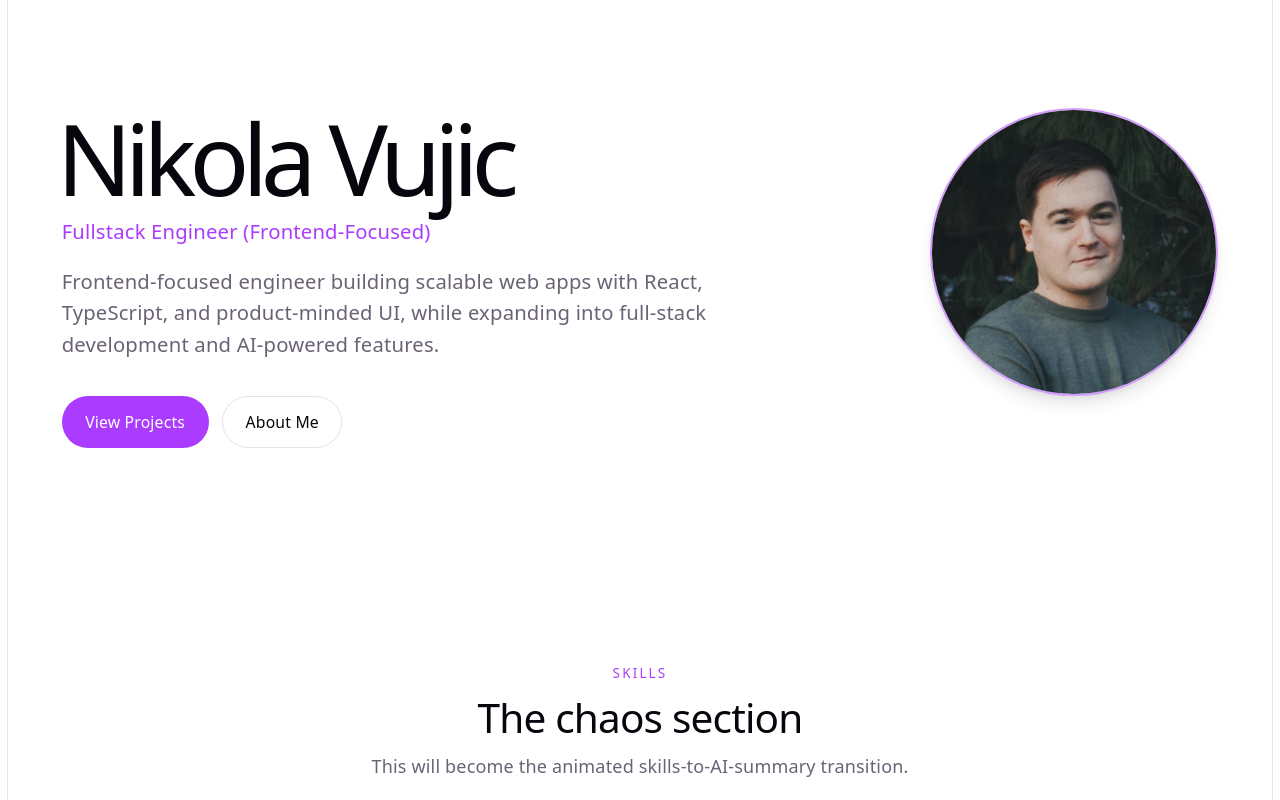
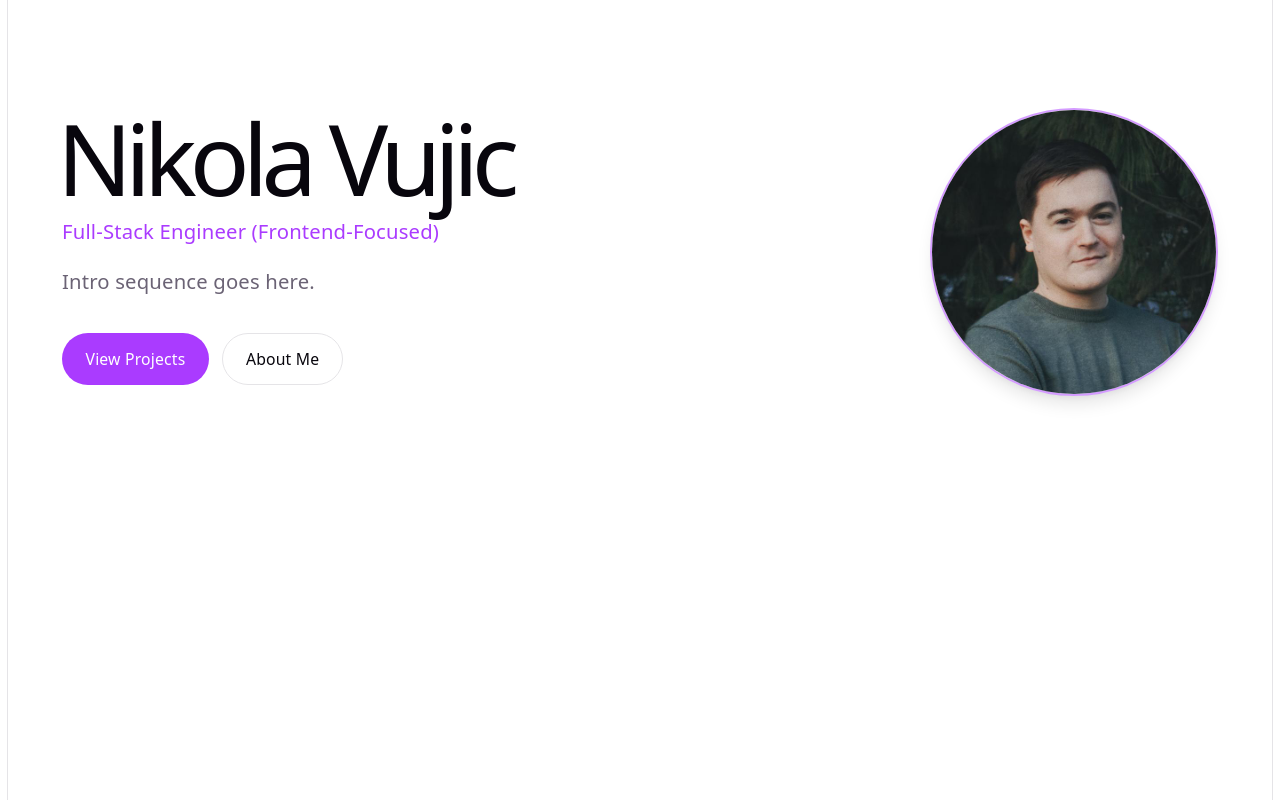
Before and after one commit to nikvujic/portfolio, a React app: page / in a window 1280 px wide. Shown: the top 800 px of the page. Built offline with nearby package versions, Linux system fonts and the light colour scheme; the HTML template or start-up script is replaced by a standard one.

Commit message:
Structure change, intro sequence backbone added

```diff
--- a/src/App.tsx
+++ b/src/App.tsx
@@ -1,17 +1,15 @@
-import { Hero } from './components/Hero';
-import { SkillsChaos } from './components/SkillsChaos';
-import { AIBioGenerator } from './components/AIBioGenerator';
-import { ProjectsSection } from './components/ProjectsSection';
-import { TechStackSection } from './components/TechStackSection';
+import { useState } from 'react';
+
+import { Content } from './components/Content';
+import { IntroContent } from './components/IntroContent';
 
 function App() {
+  const [introComplete, setIntroComplete] = useState(false);
+
   return (
     <main className="flex flex-col">
-      <Hero />
-      <SkillsChaos />
-      <AIBioGenerator />
-      <ProjectsSection />
-      <TechStackSection />
+      <IntroContent onComplete={() => setIntroComplete(true)} />
+      <Content visible={introComplete} />
     </main>
   );
 }
--- /dev/null
+++ b/src/components/Content.tsx
@@ -0,0 +1,23 @@
+import { SkillsChaos } from './SkillsChaos';
+import { AIBioGenerator } from './AIBioGenerator';
+import { ProjectsSection } from './ProjectsSection';
+import { TechStackSection } from './TechStackSection';
+
+type ContentProps = {
+  visible: boolean;
+};
+
+export function Content({ visible }: ContentProps) {
+  if (!visible) {
+    return null;
+  }
+
+  return (
+    <div className="flex flex-col">
+      <SkillsChaos />
+      <AIBioGenerator />
+      <ProjectsSection />
+      <TechStackSection />
+    </div>
+  );
+}
--- a/src/components/Hero.tsx
+++ /dev/null
@@ -1,47 +0,0 @@
-import profileImage from '../assets/images/profile.jpeg';
-
-export function Hero() {
-  return (
-    <section className="border-(--border) px-5 py-16 md:px-12 md:py-24">
-      <div className="mx-auto grid max-w-6xl items-start gap-10 lg:grid-cols-[minmax(0,1fr)_22rem] lg:gap-16">
-        <div className="max-w-3xl">
-          <h1 className="-ml-[0.05em] mb-2 text-5xl leading-none tracking-[-0.07em] md:text-7xl lg:text-[5.5rem]">
-            Nikola Vujic
-          </h1>
-
-          <p className="mb-4 text-base font-medium text-(--accent) md:text-lg">
-            Fullstack Engineer (Frontend-Focused)
-          </p>
-
-          <p className="max-w-2xl text-base text-(--text) md:text-lg">
-            Frontend-focused engineer building scalable web apps with React, TypeScript, and product-minded UI, while expanding into full-stack development and AI-powered features.
-          </p>
-
-          <div className="mt-8 flex flex-wrap items-center gap-3">
-            <a
-              href="#projects"
-              className="rounded-full border border-(--accent-border) bg-(--accent) px-5 py-3 text-sm font-medium text-white transition-transform duration-200 hover:-translate-y-0.5"
-            >
-              View Projects
-            </a>
-
-            <a
-              href="#about"
-              className="rounded-full border border-(--border) px-5 py-3 text-sm font-medium text-(--text-h) transition-colors duration-200 hover:bg-(--accent-bg)"
-            >
-              About Me
-            </a>
-          </div>
-        </div>
-
-        <div className="flex justify-center lg:justify-end">
-          <img
-            src={profileImage}
-            alt="Nikola Vujic"
-            className="h-48 w-48 rounded-full border-2 border-(--accent-border) object-cover shadow-[var(--shadow)] md:h-56 md:w-56 lg:h-64 lg:w-64"
-          />
-        </div>
-      </div>
-    </section>
-  );
-}
--- /dev/null
+++ b/src/components/IntroContent.tsx
@@ -0,0 +1,93 @@
+import { motion } from 'framer-motion';
+import profileImage from '../assets/images/profile.jpeg';
+import { IntroDescriptionSequence } from './IntroDescriptionSequence';
+
+const heroTransition = {
+  duration: 0.6,
+  ease: 'easeOut' as const,
+};
+
+type IntroContentProps = {
+  onComplete: () => void;
+};
+
+export function IntroContent({onComplete}: IntroContentProps) {
+  return (
+    <section className="border-(--border) px-5 py-16 md:px-12 md:py-24">
+      <div className="mx-auto grid max-w-6xl items-start gap-10 lg:grid-cols-[minmax(0,1fr)_22rem] lg:gap-16">
+        <motion.div
+          className="max-w-3xl transform-gpu will-change-transform"
+          initial={{ opacity: 0, y: 14 }}
+          animate={{ opacity: 1, y: 0 }}
+          transition={heroTransition}
+        >
+          <motion.h1
+            className="-ml-[0.05em] mb-2 text-5xl leading-none tracking-[-0.07em] md:text-7xl lg:text-[5.5rem] transform-gpu will-change-transform"
+            initial={{ opacity: 0, y: 12 }}
+            animate={{ opacity: 1, y: 0 }}
+            transition={{ ...heroTransition, delay: 0.08 }}
+          >
+            Nikola Vujic
+          </motion.h1>
+
+          <motion.p
+            className="mb-4 text-base font-medium text-(--accent) md:text-lg transform-gpu will-change-transform"
+            initial={{ opacity: 0, y: 10 }}
+            animate={{ opacity: 1, y: 0 }}
+            transition={{ ...heroTransition, delay: 0.16 }}
+          >
+            Full-Stack Engineer (Frontend-Focused)
+          </motion.p>
+
+          <motion.div
+            initial={{ opacity: 0, y: 10 }}
+            animate={{ opacity: 1, y: 0 }}
+            transition={{ ...heroTransition, delay: 0.24 }}
+          >
+            <IntroDescriptionSequence onComplete={onComplete} />
+          </motion.div>
+
+          <motion.div
+            className="mt-8 flex flex-wrap items-center gap-3 transform-gpu will-change-transform"
+            initial={{ opacity: 0, y: 12 }}
+            animate={{ opacity: 1, y: 0 }}
+            transition={{ ...heroTransition, delay: 0.32 }}
+          >
+            <motion.a
+              href="#projects"
+              className="rounded-full border border-(--accent-border) bg-(--accent) px-5 py-3 text-sm font-medium text-white transition-transform duration-200 hover:-translate-y-0.5"
+              whileHover={{ y: -2 }}
+              whileTap={{ scale: 0.98 }}
+            >
+              View Projects
+            </motion.a>
+
+            <motion.a
+              href="#about"
+              className="rounded-full border border-(--border) px-5 py-3 text-sm font-medium text-(--text-h) transition-colors duration-200 hover:bg-(--accent-bg)"
+              whileHover={{ y: -2 }}
+              whileTap={{ scale: 0.98 }}
+            >
+              About Me
+            </motion.a>
+          </motion.div>
+        </motion.div>
+
+        <motion.div
+          className="flex justify-center lg:justify-end transform-gpu will-change-transform"
+          initial={{ opacity: 0, scale: 0.97, y: 12 }}
+          animate={{ opacity: 1, scale: 1, y: 0 }}
+          transition={{ duration: 0.7, delay: 0.18, ease: 'easeOut' }}
+        >
+          <motion.img
+            src={profileImage}
+            alt="Nikola Vujic"
+            className="h-48 w-48 rounded-full border-2 border-(--accent-border) object-cover shadow-[var(--shadow)] md:h-56 md:w-56 lg:h-64 lg:w-64"
+            whileHover={{ y: -4, scale: 1.01 }}
+            transition={{ duration: 0.25 }}
+          />
+        </motion.div>
+      </div>
+    </section>
+  );
+}
--- /dev/null
+++ b/src/components/IntroDescriptionSequence.tsx
@@ -0,0 +1,13 @@
+type IntroDescriptionSequenceProps = {
+  onComplete: () => void;
+};
+
+export function IntroDescriptionSequence({onComplete}: IntroDescriptionSequenceProps) {
+  return (
+    <div className="max-w-2xl">
+      <p className="text-base text-(--text) md:text-lg">
+        Intro sequence goes here.
+      </p>
+    </div>
+  );
+}
```
